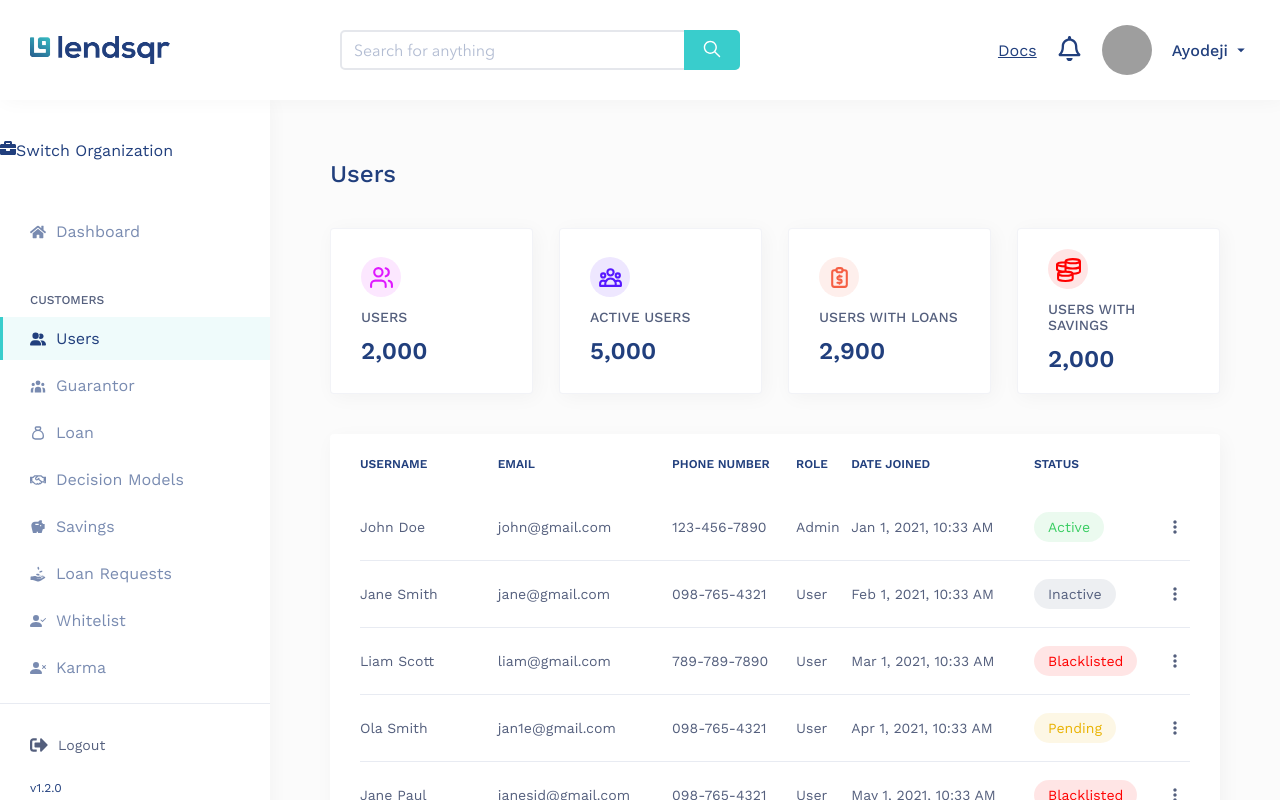
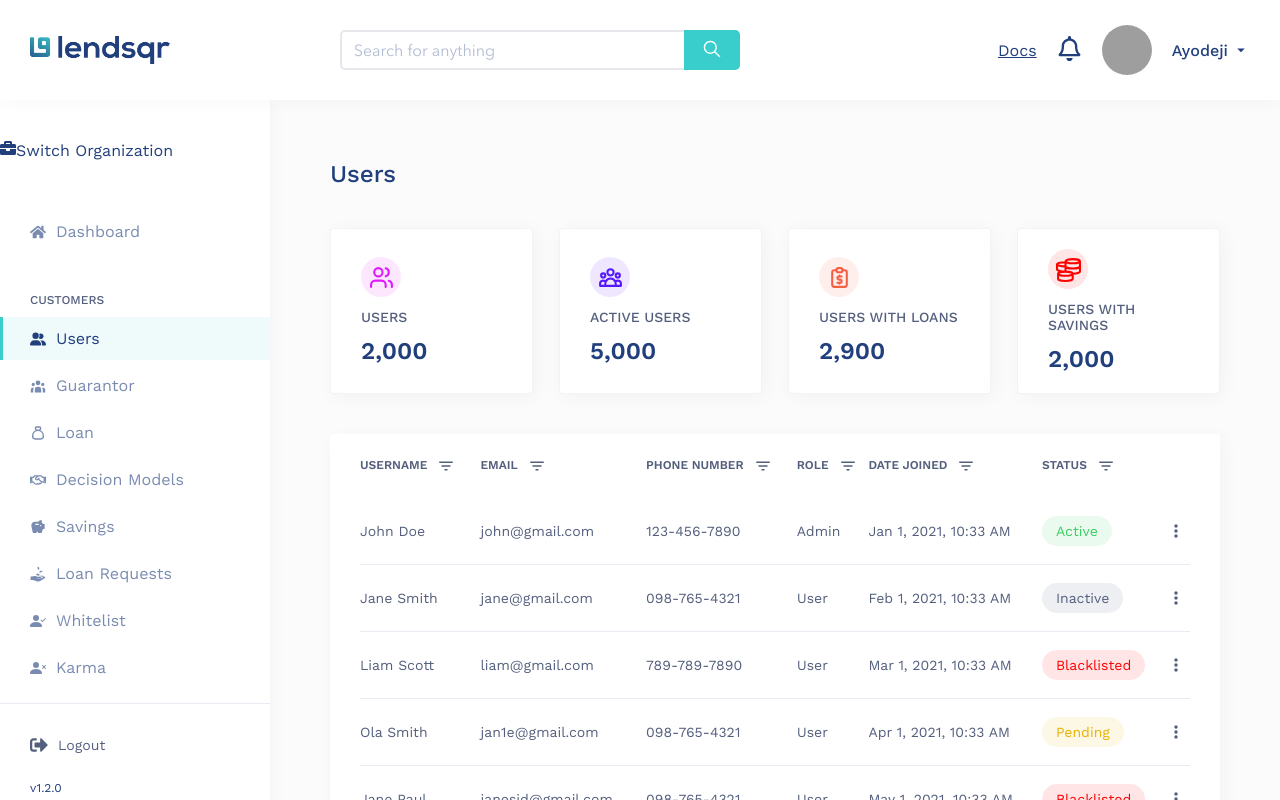
Before and after one commit to carniel-carl/lendsqr-fe-test, a React (Vite) app: page /users in a window 1280 px wide. Built offline with nearby package versions, Linux system fonts and the light colour scheme; grey boxes are pictures that could not be loaded; a web font is replaced by a local one.

Commit message:
Remove sticky table header

```diff
--- a/src/components/Table.tsx
+++ b/src/components/Table.tsx
@@ -1,8 +1,16 @@
 import StatusBadge from "./StatusBadge";
 import { formatDateTime, formatter } from "../lib/utils";
 import { TableProps } from "../types/types";
+import DropdownMenu from "./DropdownMenu";
+import { MdFilterList } from "react-icons/md";
 
-const Table = ({ columns, data, rowsPerPage, renderActions }: TableProps) => {
+const Table = ({
+  columns,
+  data,
+  rowsPerPage,
+  renderActions,
+  filterHeader,
+}: TableProps) => {
   //   HDR: Show the number of rows in the table
   const paginatedData = data.slice(0, rowsPerPage);
 
@@ -27,7 +35,16 @@ const Table = ({ columns, data, rowsPerPage, renderActions }: TableProps) => {
             <tr className="table__row">
               {columns.map((column) => (
                 <th key={column.accessor} className="table__head--cell">
-                  {column.header}
+                  <span>{column.header}</span>
+                  {filterHeader && column.accessor !== "actions" && (
+                    <DropdownMenu
+                      trigger={<MdFilterList size={18} />}
+                      className="filter-dropdown"
+                      showCaret={false}
+                    >
+                      <p>Filter options for {column.header}</p>
+                    </DropdownMenu>
+                  )}
                 </th>
               ))}
             </tr>
@@ -57,6 +74,8 @@ const Table = ({ columns, data, rowsPerPage, renderActions }: TableProps) => {
           </tbody>
         </table>
       </div>
+
+      {/*  HDR: Pagination */}
     </section>
   );
 };
--- a/src/pages/UsersPage.tsx
+++ b/src/pages/UsersPage.tsx
@@ -80,8 +80,9 @@ const UsersPage = () => {
       <Table
         columns={columns}
         data={userData}
-        rowsPerPage={9}
+        rowsPerPage={8}
         renderActions={actionsComponet}
+        filterHeader
       />
     </div>
   );
--- a/src/styles/components/_dropdownbox.scss
+++ b/src/styles/components/_dropdownbox.scss
@@ -3,6 +3,6 @@
 .dropdown-box {
   background: clr("white-clr");
   border-radius: rem(4);
-  @include shadow(rem(3), rem(5));
+  @include shadow(rem(0), rem(0));
   padding: rem(20);
 }
--- a/src/styles/components/_dropdownmenu.scss
+++ b/src/styles/components/_dropdownmenu.scss
@@ -28,9 +28,10 @@
   &-menu__content {
     position: absolute;
     top: 150%;
-    right: -160%;
+    right: -260%;
     z-index: 3;
     min-width: rem(180);
+    min-height: rem(300);
 
     &.align {
       &-left {
--- a/src/styles/components/_table.scss
+++ b/src/styles/components/_table.scss
@@ -7,8 +7,8 @@
     margin-bottom: rem(20);
     @include shadow(rem(3), rem(5));
     padding: 0 rem(30) rem(30);
-    max-height: 65svh;
-    overflow-y: auto;
+    // max-height: 65svh;
+    // overflow-y: auto;
 
     @include noScrollBar;
 
@@ -17,27 +17,35 @@
       border-collapse: collapse;
       border-spacing: 0;
       font-size: rem(14);
-      color: clr("text");
+      color: clr("text-background");
       text-align: left;
 
       &__head {
-        position: sticky;
-        top: 0;
+        // position: sticky;
+        // top: 0;
         background-color: clr("white-clr");
         z-index: 10;
 
         &--cell {
+          overflow: visible;
+          position: relative;
           padding-block: rem(23);
-          font-weight: fw("semi-bold");
-          text-transform: uppercase;
-          font-size: rem(12);
+          span {
+            font-weight: fw("semi-bold");
+            text-transform: uppercase;
+            font-size: rem(12);
+          }
+          .filter-dropdown {
+            display: inline-block;
+            vertical-align: middle;
+            margin-left: rem(10);
+          }
         }
       }
 
       &__cell {
         padding-block: rem(23);
         border-bottom: 1px solid rgba(clr("text"), 0.1);
-        color: clr("text-background");
       }
 
       &__body .table__row {
--- a/src/styles/layout/_sidebar.scss
+++ b/src/styles/layout/_sidebar.scss
@@ -90,6 +90,7 @@
   opacity: 0;
   visibility: hidden;
   transition: all 0.5s ease 0.2s;
+  z-index: 500;
 
   &.show {
     opacity: 50%;
--- a/src/types/types.d.ts
+++ b/src/types/types.d.ts
@@ -33,6 +33,7 @@ type TableProps = {
   data: { [key: string]: any }[];
   rowsPerPage: number;
   renderActions?: (row: { [key: string]: any }) => React.ReactNode;
+  filterHeader?: boolean;
 };
 
 type DropdownProps = {
```
